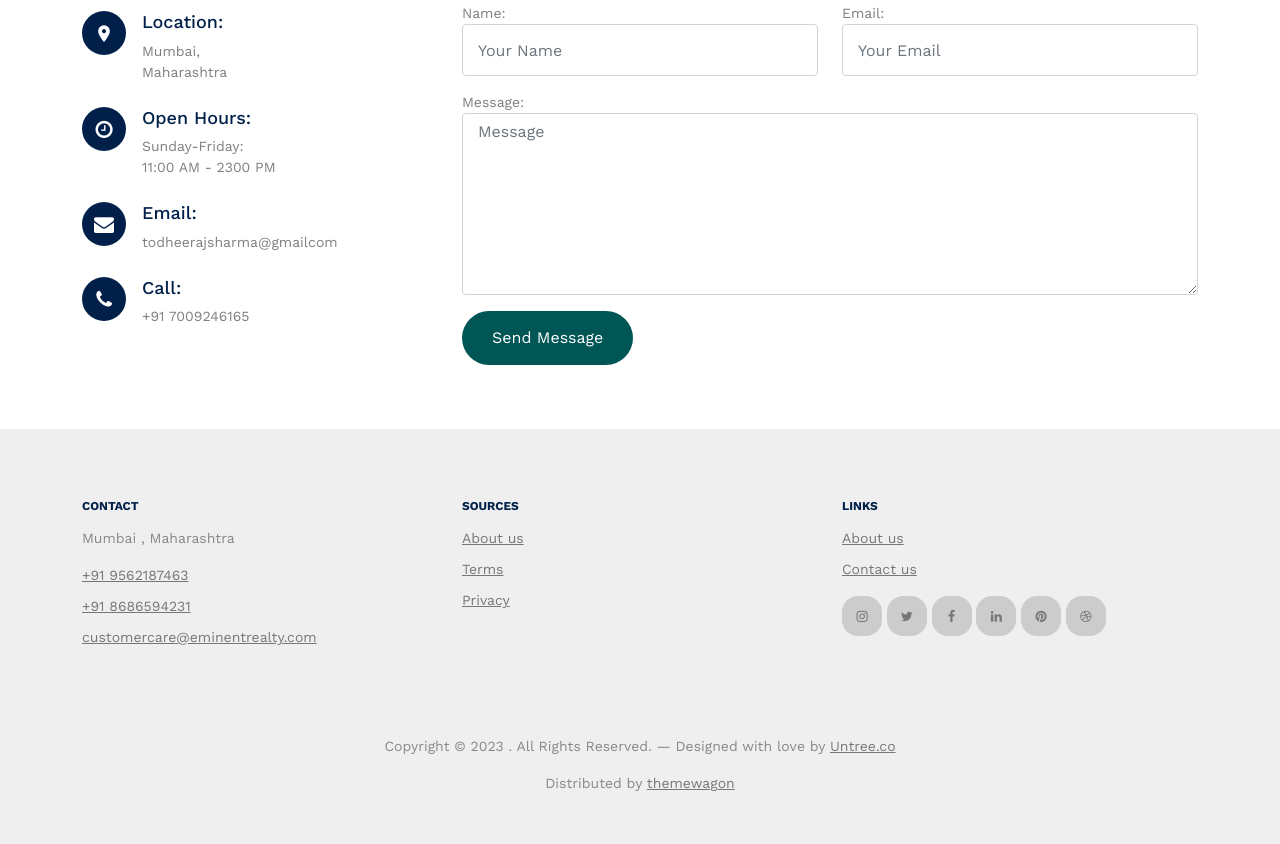
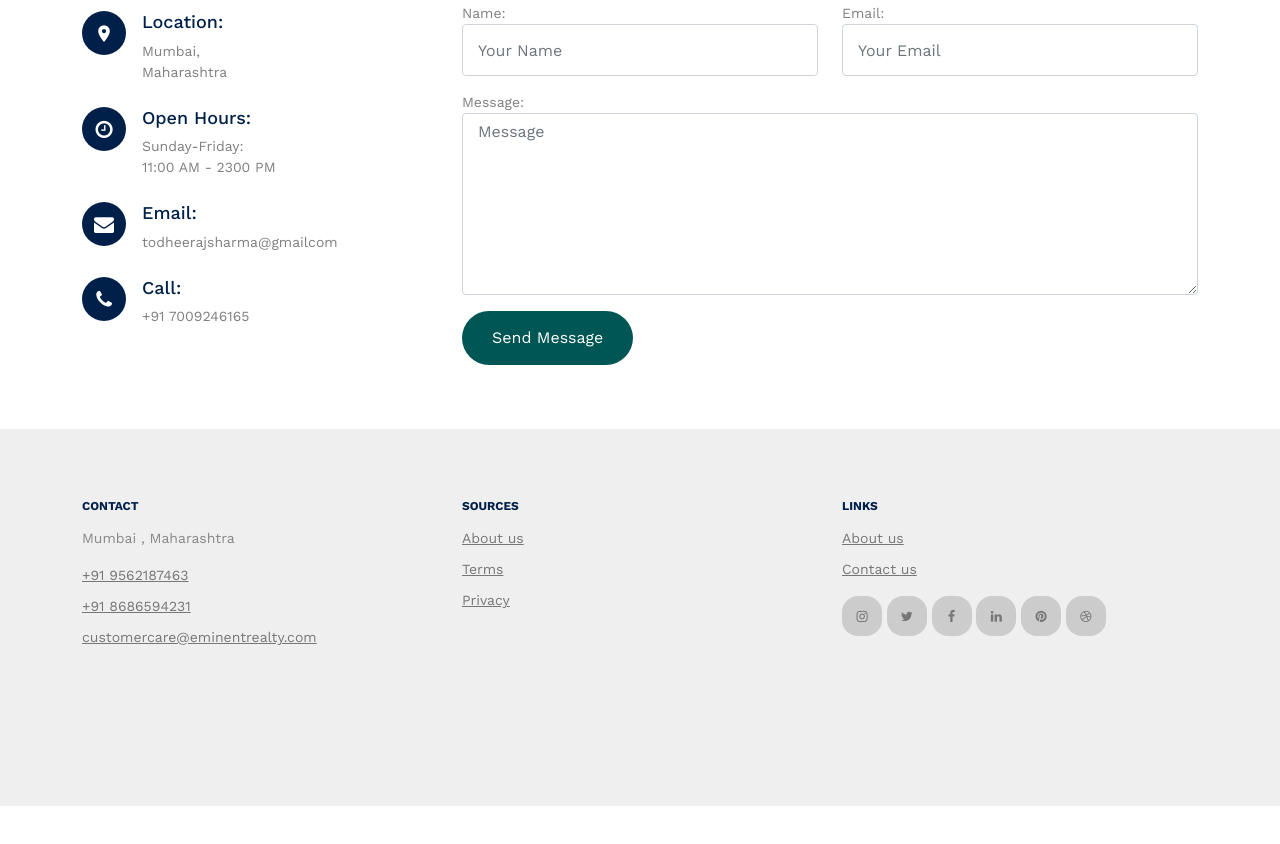
Before and after one commit to therishabhsharma03/eminentrealty, a plain HTML site: page contact.html in a window 1280 px wide. Shown: the part 621-1465 px from the top of the page. After the commit the page ends 1427 px from the top, so only its background shows below. Drawn offline with nearby package versions, Linux system fonts and the light colour scheme; files whose address does not match are found by name.

Commit message:
Update contact.html

```diff
--- a/contact.html
+++ b/contact.html
@@ -10,7 +10,7 @@
     <meta charset="utf-8" />
     <meta name="viewport" content="width=device-width, initial-scale=1" />
     <meta name="author" content="Untree.co" />
-    <link rel="shortcut icon" href="favicon.png" />
+    <link rel="shortcut icon" href="" />
 
     <meta name="description" content="" />
     <meta name="keywords" content="bootstrap, bootstrap5" />
@@ -270,19 +270,7 @@
               **==========
             -->
 
-            <p>
-              Copyright &copy;
-              <script>
-                document.write(new Date().getFullYear());
-              </script>
-              . All Rights Reserved. &mdash; Designed with love by
-              <a href="https://untree.co">Untree.co</a>
-              <!-- License information: https://untree.co/license/ -->
-            </p>
-            <div>
-              Distributed by
-              <a href="https://themewagon.com/" target="_blank">themewagon</a>
-            </div>
+
           </div>
         </div>
       </div>
```
